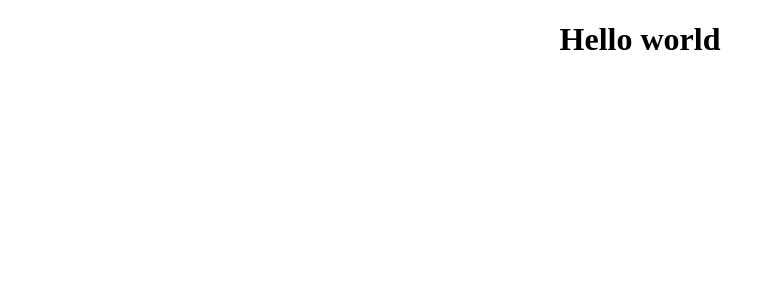
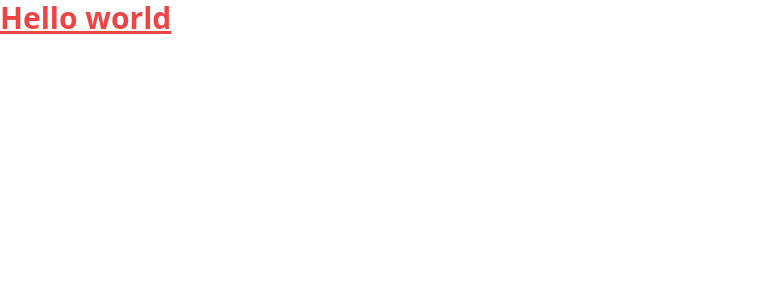
Before and after one commit to Dhileepguru/Portfolio-React.js, a React (Create React App) app in the folder portfolio/: page / in a window 1280 px wide. Shown: the top 300 px of the page, without its empty margins (0-784 px from the left). Built offline with nearby package versions, Linux system fonts and the light colour scheme.

Commit message:
Inserted Tailwindcss

```diff
--- a/portfolio/package.json
+++ b/portfolio/package.json
@@ -34,5 +34,8 @@
       "last 1 firefox version",
       "last 1 safari version"
     ]
+  },
+  "devDependencies": {
+    "tailwindcss": "^3.4.9"
   }
 }
--- a/portfolio/src/App.css
+++ b/portfolio/src/App.css
@@ -1,38 +1,3 @@
-.App {
-  text-align: center;
-}
-
-.App-logo {
-  height: 40vmin;
-  pointer-events: none;
-}
-
-@media (prefers-reduced-motion: no-preference) {
-  .App-logo {
-    animation: App-logo-spin infinite 20s linear;
-  }
-}
-
-.App-header {
-  background-color: #282c34;
-  min-height: 100vh;
-  display: flex;
-  flex-direction: column;
-  align-items: center;
-  justify-content: center;
-  font-size: calc(10px + 2vmin);
-  color: white;
-}
-
-.App-link {
-  color: #61dafb;
-}
-
-@keyframes App-logo-spin {
-  from {
-    transform: rotate(0deg);
-  }
-  to {
-    transform: rotate(360deg);
-  }
-}
+@tailwind base;
+@tailwind components;
+@tailwind utilities;
--- a/portfolio/src/App.js
+++ b/portfolio/src/App.js
@@ -3,7 +3,7 @@
 
 function App() {
   return (
-    <div className="App">
+    <div className="App text-3xl font-bold underline text-red-500">
       <h1>Hello world</h1>
     </div>
   );
--- /dev/null
+++ b/portfolio/tailwind.config.js
@@ -0,0 +1,8 @@
+/** @type {import('tailwindcss').Config} */
+module.exports = {
+  content: ["./src/**/*.{js,jsx,ts,tsx}",],
+  theme: {
+    extend: {},
+  },
+  plugins: [],
+}
```
Also changed, not shown: 1 other file (tests, documents, lock files or other folders).
